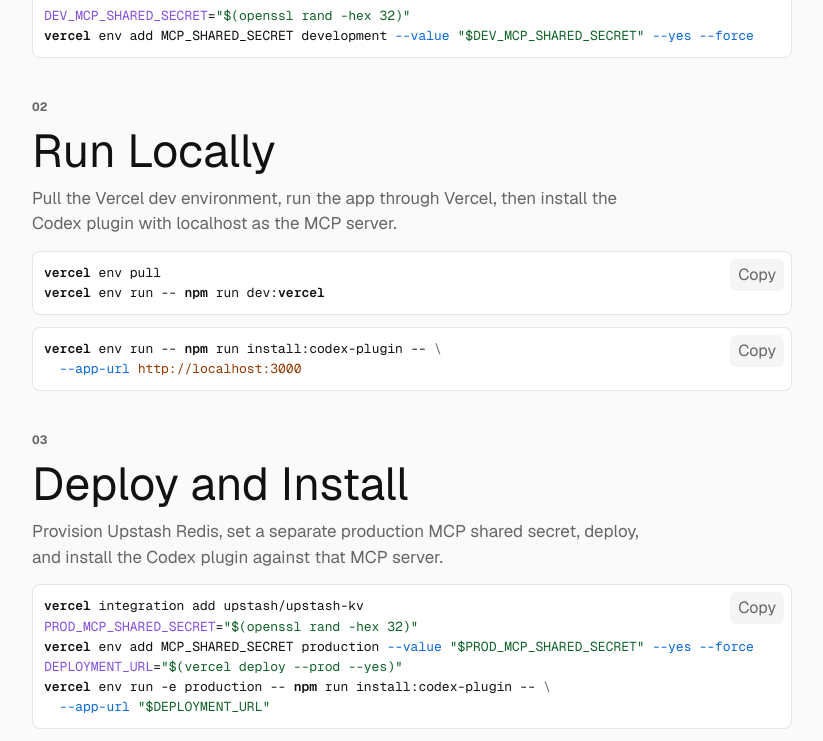
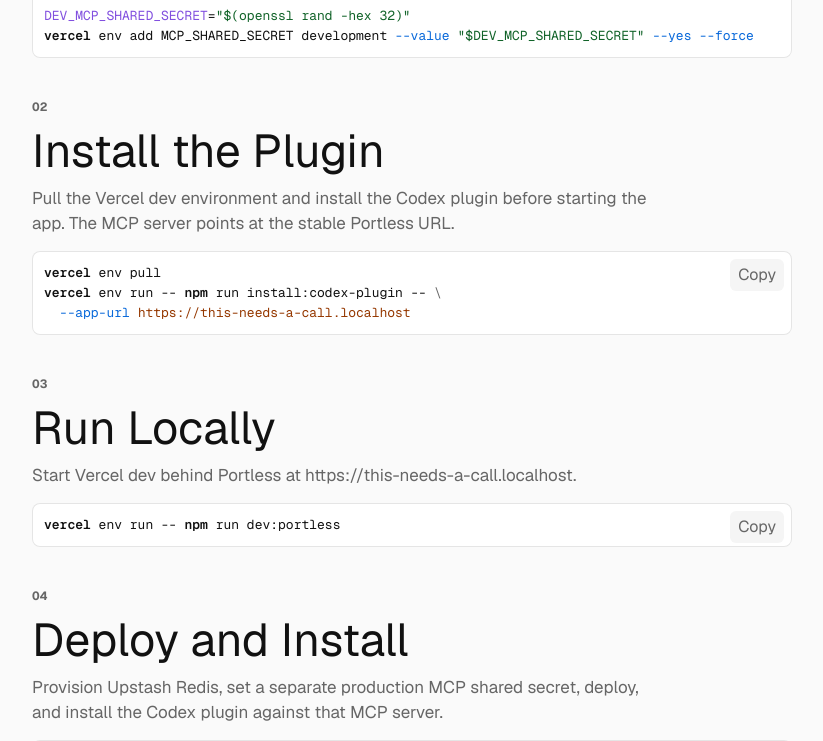
Before and after one commit to jacobparis/this-needs-a-call, a Next.js app: page / in a window 1280 px wide. Shown: the part 920-1661 px from the top of the page, without its empty margins (48-871 px from the left). Built offline with nearby package versions, Linux system fonts and the light colour scheme; no server answers.

Commit message:
Use Portless for local plugin setup

```diff
--- a/app/page.tsx
+++ b/app/page.tsx
@@ -11,11 +11,13 @@ vercel link
 DEV_MCP_SHARED_SECRET="$(openssl rand -hex 32)"
 vercel env add MCP_SHARED_SECRET development --value "$DEV_MCP_SHARED_SECRET" --yes --force`;
 
-const localDevCommand = `vercel env pull
-vercel env run -- npm run dev:vercel`;
+const localAppUrl = "https://this-needs-a-call.localhost";
 
-const localCodexInstallCommand = `vercel env run -- npm run install:codex-plugin -- \\
-  --app-url http://localhost:3000`;
+const localCodexInstallCommand = `vercel env pull
+vercel env run -- npm run install:codex-plugin -- \\
+  --app-url ${localAppUrl}`;
+
+const localDevCommand = `vercel env run -- npm run dev:portless`;
 
 const hostedDeployCommand = `vercel integration add upstash/upstash-kv
 PROD_MCP_SHARED_SECRET="$(openssl rand -hex 32)"
@@ -153,13 +155,21 @@ function LandingPage() {
       ),
     },
     {
+      label: "Install the Plugin",
+      detail:
+        "Pull the Vercel dev environment and install the Codex plugin before starting the app. The MCP server points at the stable Portless URL.",
+      action: (
+        <div className="grid w-full max-w-[760px] gap-3">
+          <CopyableCommand command={localCodexInstallCommand} />
+        </div>
+      ),
+    },
+    {
       label: "Run Locally",
-      detail:
-        "Pull the Vercel dev environment, run the app through Vercel, then install the Codex plugin with localhost as the MCP server.",
+      detail: `Start Vercel dev behind Portless at ${localAppUrl}.`,
       action: (
         <div className="grid w-full max-w-[760px] gap-3">
           <CopyableCommand command={localDevCommand} />
-          <CopyableCommand command={localCodexInstallCommand} />
         </div>
       ),
     },
--- a/package.json
+++ b/package.json
@@ -6,6 +6,7 @@
   "scripts": {
     "dev": "next dev",
     "dev:vercel": "vercel dev",
+    "dev:portless": "portless this-needs-a-call vercel dev",
     "build": "next build",
     "start": "next start",
     "lint": "eslint",
@@ -31,6 +32,7 @@
     "@types/react-dom": "latest",
     "eslint": "latest",
     "eslint-config-next": "latest",
+    "portless": "^0.15.0",
     "tailwindcss": "^4.3.1",
     "typescript": "latest"
   }
```
Also changed, not shown: integrations/codex/README.md, 2 other files (tests, documents, lock files or other folders).
